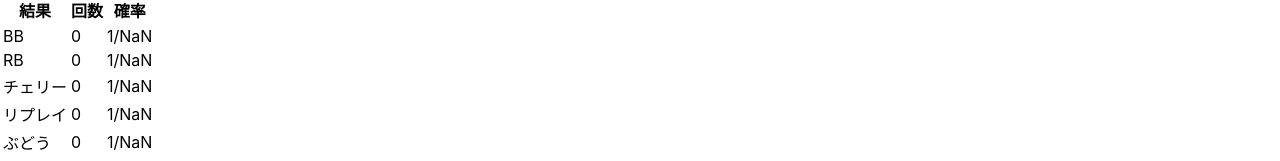
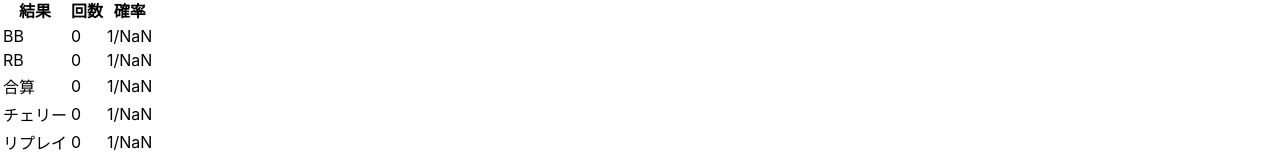
Before and after one commit to skikuchi7329/slot-simulator, a React (Create React App) app: page / in a window 1280 px wide. Shown: the part 779-940 px from the top of the page. Built offline with nearby package versions, Linux system fonts and the light colour scheme.

Commit message:
add 合算

```diff
--- a/src/App.tsx
+++ b/src/App.tsx
@@ -133,6 +133,11 @@ function App() {
           <td>{fraction(rbCount, totalCount)}</td>
         </tr>
         <tr>
+          <td>合算</td>
+          <td>{rbCount + bbCount}</td>
+          <td>{fraction(rbCount + bbCount, totalCount)}</td>
+        </tr>
+        <tr>
           <td>チェリー</td>
           <td>{cherryCount}</td>
           <td>{fraction(cherryCount, totalCount)}</td>
```
